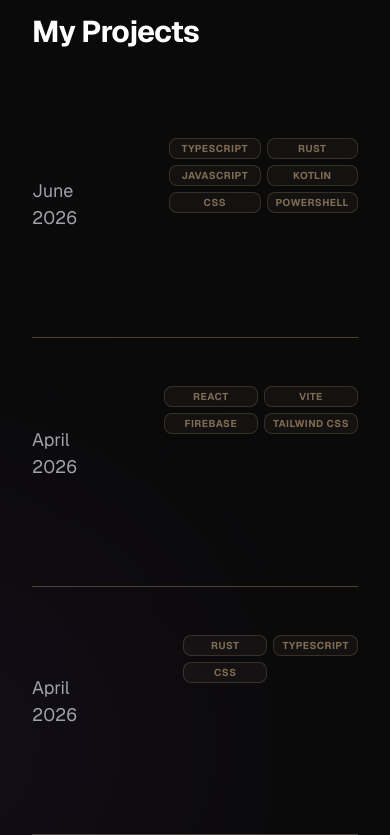
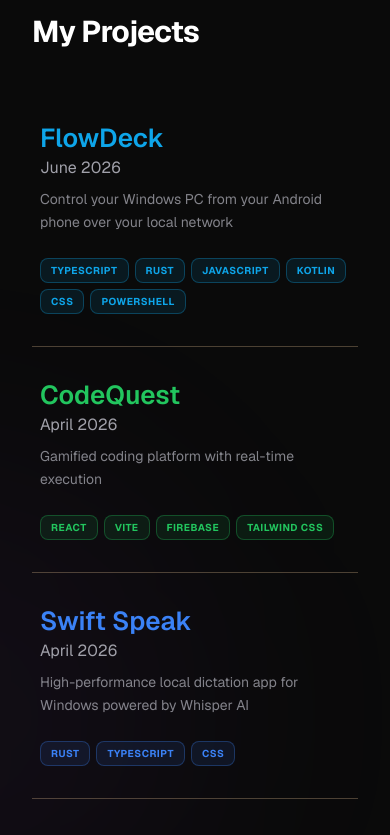
Before and after one commit to AyushPandey218/Portfolio, a Next.js app: page / in a window 390 px wide. Shown: the part 2600-3435 px from the top of the page. Built offline with nearby package versions, Linux system fonts and the light colour scheme.

Commit message:
fix: make projects layout responsive on mobile

```diff
--- a/src/components/sections/Projects.tsx
+++ b/src/components/sections/Projects.tsx
@@ -92,6 +92,24 @@
   );
 }
 
+function MobileTechList({ tech, accent }: { tech: string[]; accent: string }) {
+  return (
+    <div
+      className="flex flex-wrap gap-1.5 max-w-full justify-start mt-3"
+      style={{ '--project-accent': accent } as React.CSSProperties}
+    >
+      {tech.map((t) => (
+        <span
+          key={t}
+          className="inline-flex items-center justify-center px-2.5 py-1 rounded-lg text-[10px] font-bold tracking-wider uppercase text-[var(--project-accent)] border border-[var(--project-accent)]/30 bg-[var(--project-accent)]/10 text-center"
+        >
+          {t}
+        </span>
+      ))}
+    </div>
+  );
+}
+
 export default function Projects() {
   const [hoveredProject, setHoveredProject] = useState<Project | null>(null);
   const [activeProject, setActiveProject] = useState<string | null>(null);
@@ -100,6 +118,17 @@
 
   const mouseX = useMotionValue(-999);
   const mouseY = useMotionValue(-999);
+
+  const [isMobile, setIsMobile] = useState(false);
+
+  useEffect(() => {
+    const handleResize = () => {
+      setIsMobile(window.innerWidth < 768);
+    };
+    handleResize();
+    window.addEventListener('resize', handleResize);
+    return () => window.removeEventListener('resize', handleResize);
+  }, []);
 
   useEffect(() => {
     if (!activeProject) return;
@@ -173,6 +202,29 @@
                 onMouseLeave={() => setHoveredProject(null)}
                 onClick={() => setActiveProject(activeProject === project.name ? null : project.name)}
               >
+                {isMobile ? (
+                  /* Mobile Card Layout */
+                  <div className="relative rounded-xl px-2 py-8">
+                    <div className="flex flex-col w-full gap-3" style={activeProject === project.name ? { filter: 'blur(4px)' } : undefined}>
+                      <div>
+                        <h3
+                          className="text-[26px] font-semibold leading-tight"
+                          style={{ color: project.accent }}
+                        >
+                          {project.name}
+                        </h3>
+                        <p className="text-[16px] mt-0.5 text-[#a1a1aa]">
+                          {project.year}
+                        </p>
+                        <p className="text-sm text-[#a1a1aa]/80 mt-2 leading-relaxed">
+                          {project.tip}
+                        </p>
+                      </div>
+                      <MobileTechList tech={project.tech} accent={project.accent} />
+                    </div>
+                  </div>
+                ) : (
+                  /* Desktop Card Layout (Exactly Original) */
                   <div className="relative rounded-xl -mx-6 px-6 py-12">
                     <div className="flex w-full" style={activeProject === project.name ? { filter: 'blur(4px)' } : undefined}>
                       {/* Left: name + year — slides right on hover */}
@@ -225,6 +277,7 @@
                       </motion.div>
                     </div>
                   </div>
+                )}
 
                 {/* Pill dialog popover */}
                 <AnimatePresence>
@@ -263,6 +316,7 @@
     </motion.section>
 
       {/* Glass tooltip that follows mouse — only on project hover */}
+      {!isMobile && (
         <motion.div
           className="fixed z-50 pointer-events-none"
           style={{
@@ -276,6 +330,7 @@
             <span className="text-[10px] font-medium text-white/50 whitespace-nowrap">click for more info</span>
           </div>
         </motion.div>
+      )}
     </>
   );
 }
```
Lines whose indentation alone changed are shown as unchanged.
